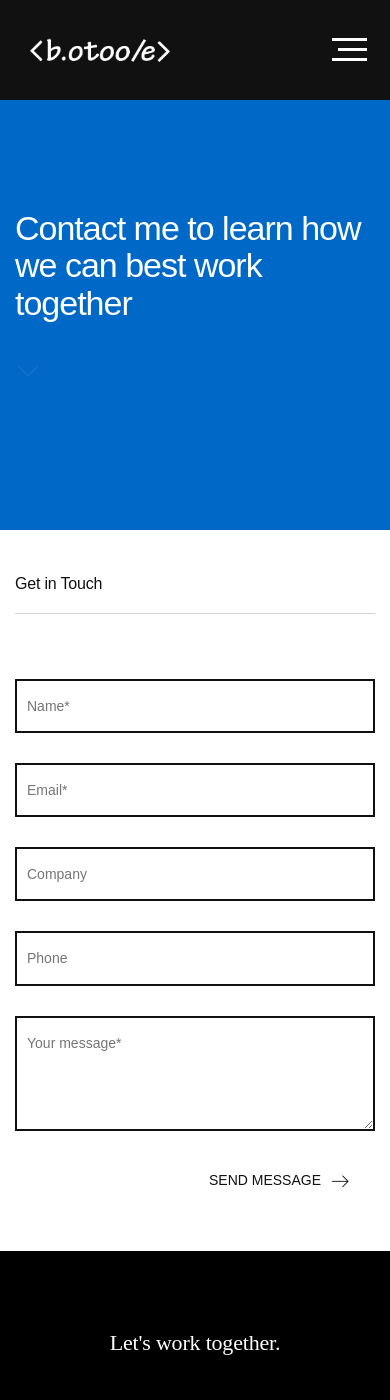
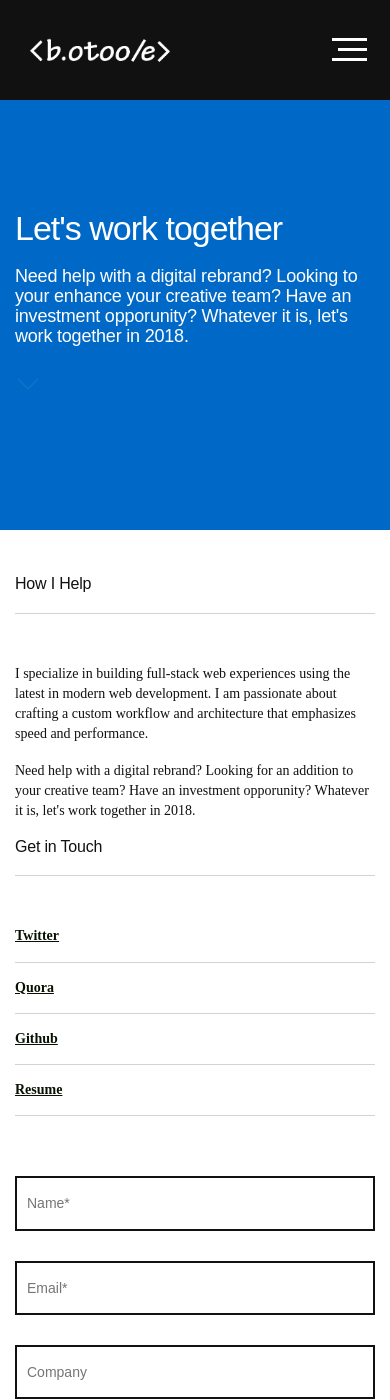
Before and after one commit to brianotoole/brianz3.1, a Jekyll site: the page built from contact.html, in a window 390 px wide and 1400 px high. Built offline with Jekyll 4.4.1, drawn with Linux system fonts in a browser that asks for light colours; nearby versions of some CDN libraries; some web fonts are replaced.

Commit message:
updated contact pg

```diff
--- a/assets/css/app.css
+++ b/assets/css/app.css
@@ -1933,7 +1933,7 @@ body.nav-open {
 
 .nav-mobile-wrap {
   margin: 0;
-  padding: 0;
+  padding: 0 15px;
   padding-top: 100px;
   list-style-type: none; }
   .nav-mobile-wrap a {
@@ -2016,6 +2016,9 @@ body.nav-open {
 
 .left {
   padding-right: 8.5%; }
+  @media (max-width: 50rem) {
+    .left {
+      padding-right: 0; } }
 
 .section-wrap {
   padding-top: 90px;
@@ -2118,7 +2121,7 @@ body.nav-open {
       -ms-flex-pack: justify;
           justify-content: space-between; }
   .work-process-wrapper .work-process-content {
-    padding-top: 60px;
+    padding-bottom: 60px;
     padding-left: 60px;
     position: relative; }
     .work-process-wrapper .work-process-content:before {
@@ -2128,7 +2131,7 @@ body.nav-open {
       left: 0;
       line-height: 3;
       position: absolute;
-      margin-top: -8px;
+      margin-top: -12px;
       font-style: italic; }
 
 .project-interior .section-hero {
@@ -2273,6 +2276,26 @@ body.nav-open {
       -ms-flex-pack: justify;
           justify-content: space-between; }
 
+.contact-list {
+  display: -webkit-box;
+  display: -ms-flexbox;
+  display: flex;
+  -ms-flex-wrap: wrap;
+      flex-wrap: wrap;
+  -webkit-box-pack: justify;
+      -ms-flex-pack: justify;
+          justify-content: space-between;
+  list-style-type: none;
+  margin: 0;
+  padding: 0; }
+  .contact-list .contact-list-item {
+    margin-bottom: 15px;
+    font-weight: 700; }
+    @media (max-width: 50rem) {
+      .contact-list .contact-list-item {
+        border-bottom: 1px solid #D1D3D4;
+        padding-bottom: 15px; } }
+
 .entry-content h1, .entry-content .h1, .entry-content h2, .entry-content .h2, .entry-content h3, .entry-content .h3, .entry-content h4, .entry-content .h4, .entry-content h5, .entry-content .h5, .entry-content h6, .entry-content .h6 {
   margin-top: 40px; }
 
--- a/contact.html
+++ b/contact.html
@@ -1,16 +1,34 @@
 ---
 layout: page
 title: Contact Me
-hero: Contact me to learn how we can best work together
+hero: Let's work together
+subtitle: Need help with a digital rebrand? Looking to your enhance your creative team? Have an investment opporunity? Whatever it is, let's work together in 2018.
 bodyclass: page-contact
 bgcolorclass: bg-alt1
 ---
 
 <section class="news-layout section-wrap">
     <div class="container">
-      <h5 class="section-title">Get in Touch</h5>
       <div class="contact-wrapper">
-        {% include form.html %}
+      <div class="half left">
+        <h6 class="section-title">How I Help</h6>
+          <div class="contact-content">
+            <p>I specialize in building full-stack web experiences using the latest in modern web development. I am passionate about crafting a custom workflow and architecture that emphasizes speed and performance.</p>
+            <p>Need help with a digital rebrand? Looking for an addition to your creative team? Have an investment opporunity? Whatever it is, let's work together in 2018.</p>
+          </div><!--/.contact-content-->
+        </div><!--/.half.left-->
+        <div class="half right">
+          <h6 class="section-title">Get in Touch</h6>
+            <ul class="contact-list">
+              <li class="contact-list-item half"><a href="https://twitter.com/brianotoole" target="_blank">Twitter</a></li>
+              <li class="contact-list-item half"><a href="https://www.quora.com/profile/Brian-OToole" target="_blank">Quora</a></li>
+              <li class="contact-list-item half"><a href="https://github.com/brianotoole/" target="_blank">Github</a></li>
+              <li class="contact-list-item half"><a href="{{site.baseurl}}/assets/images/BrianOToole_Resume.pdf" target="_blank">Resume</a></li>
+            </ul><!--/.contact-list-->
+          </div><!--/.half.right-->
+        <div class="contact-form-wrapper pad-top">
+          {% include form.html %}
+        </div>
       </div><!--<!--/.contact-wrapper-->
     </div><!--/.container-->
   </section>
--- a/src/styles/layouts/_header.scss
+++ b/src/styles/layouts/_header.scss
@@ -169,7 +169,7 @@ body.nav-open {
 
 .nav-mobile-wrap {
   margin: 0;
-  padding: 0;
+  padding: 0 15px;
   padding-top: 100px;
   list-style-type: none;
   li {}
```
Also changed, not shown: _projects/2017-12-1-wsttampa.md (+3 -1 lines), assets/app.js (+1 -1 lines), src/styles/layouts/_page.scss (+21 -2 lines).
